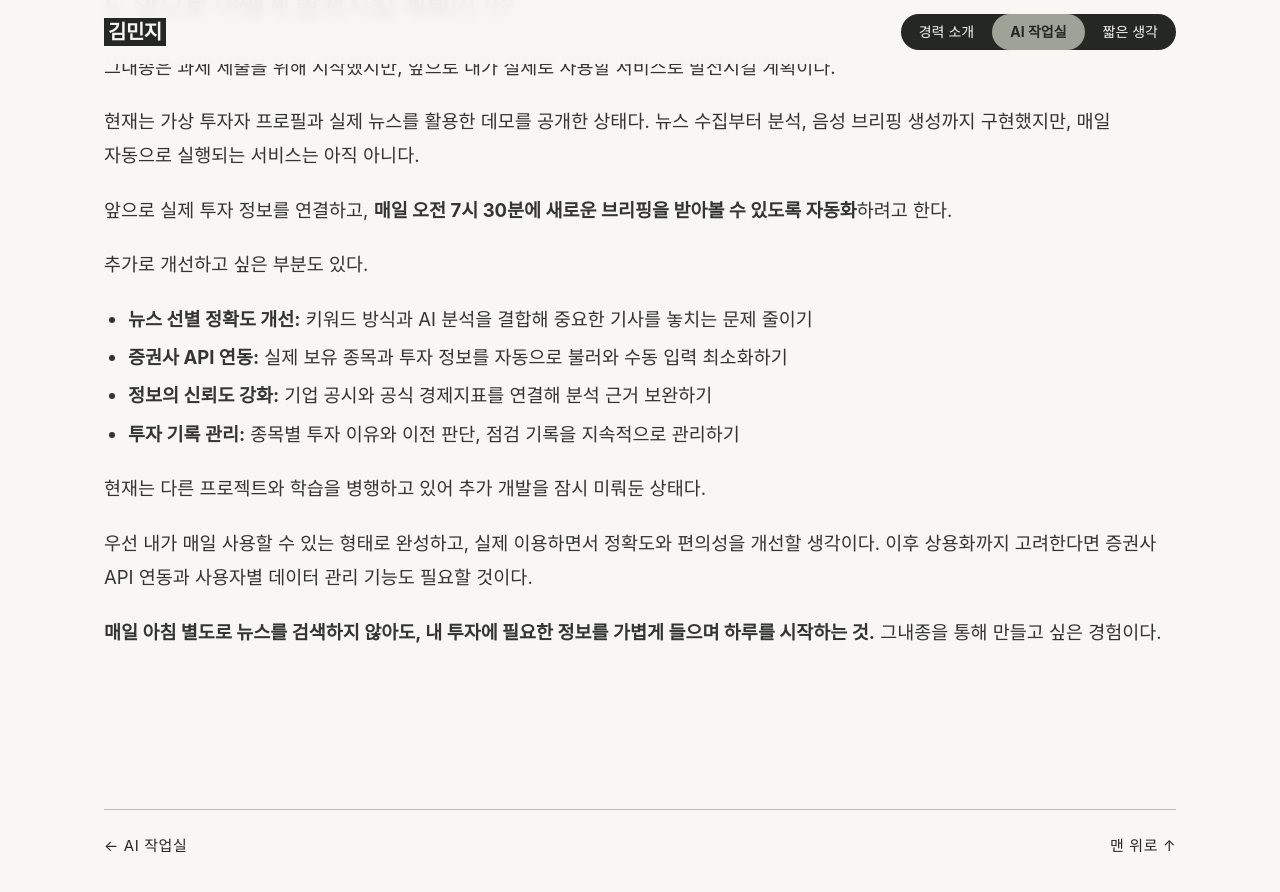
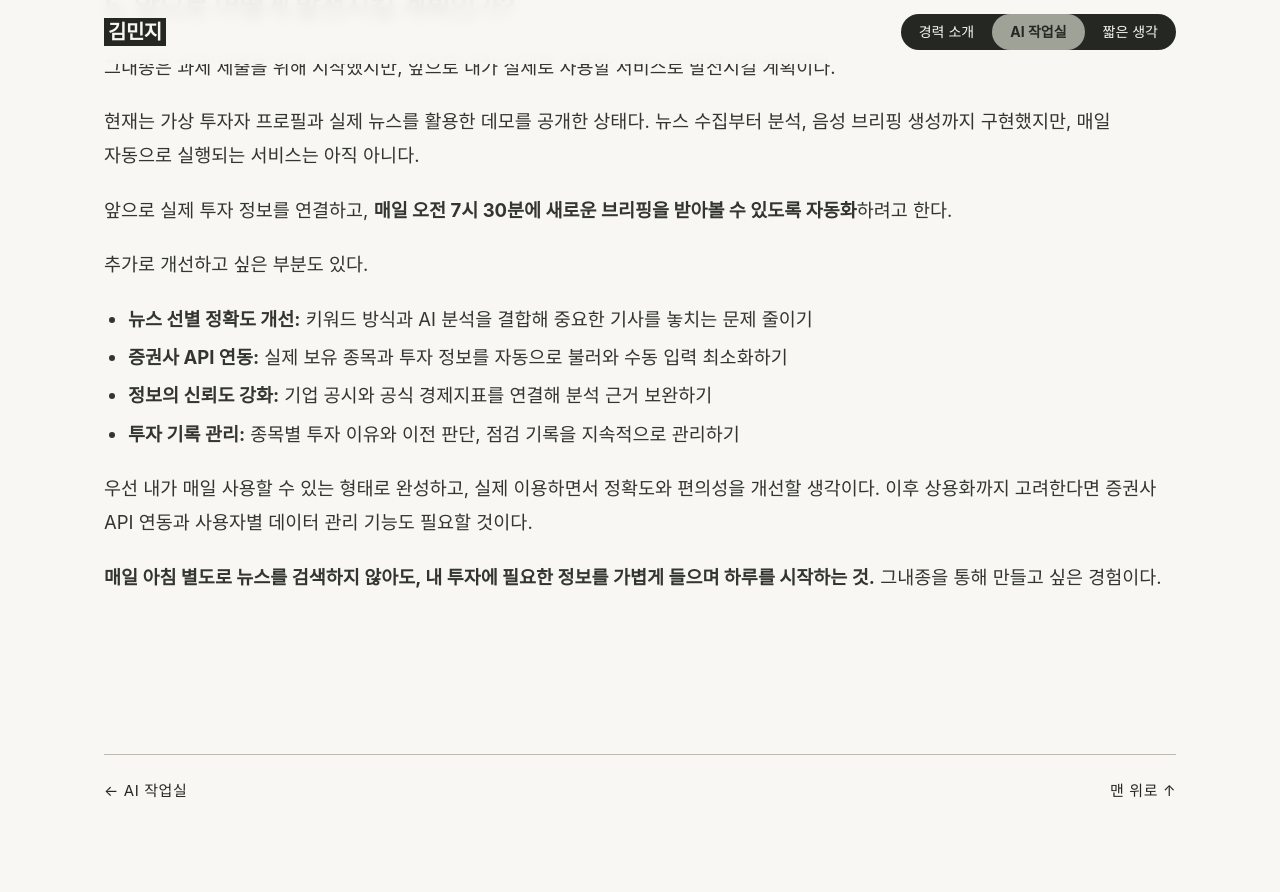
Before and after one commit to k-im-rose/k-im-rose.github.io, a Jekyll site: the page built from _posts/2026-11-23-geunaejong.md, in a window 1280 px wide and 900 px high, scrolled down 10611 px. Shown: the top 892 px of the window. Built offline with Jekyll 4.4.1, drawn with Linux system fonts in a browser that asks for light colours; some web fonts are replaced; after the commit the page ends 11456 px from its top, so only the background shows below that.

Commit message:
AI 작업실: 그내종 글에서 개발 보류 문구 삭제
Co-Authored-By: Claude Haiku 5.5 <noreply@anthropic.com>

```diff
--- a/_posts/2026-11-23-geunaejong.md
+++ b/_posts/2026-11-23-geunaejong.md
@@ -178,8 +178,6 @@ AI가 출처 링크를 제시했다고 해서 그 내용이 반드시 맞는 것
 - **정보의 신뢰도 강화:** 기업 공시와 공식 경제지표를 연결해 분석 근거 보완하기
 - **투자 기록 관리:** 종목별 투자 이유와 이전 판단, 점검 기록을 지속적으로 관리하기
 
-현재는 다른 프로젝트와 학습을 병행하고 있어 추가 개발을 잠시 미뤄둔 상태다.
-
 우선 내가 매일 사용할 수 있는 형태로 완성하고, 실제 이용하면서 정확도와 편의성을 개선할 생각이다. 이후 상용화까지 고려한다면 증권사 API 연동과 사용자별 데이터 관리 기능도 필요할 것이다.
 
 **매일 아침 별도로 뉴스를 검색하지 않아도, 내 투자에 필요한 정보를 가볍게 들으며 하루를 시작하는 것.** 그내종을 통해 만들고 싶은 경험이다.
```
